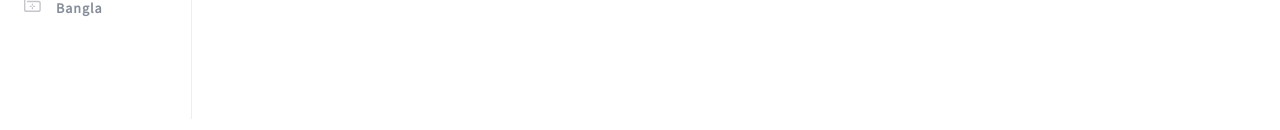
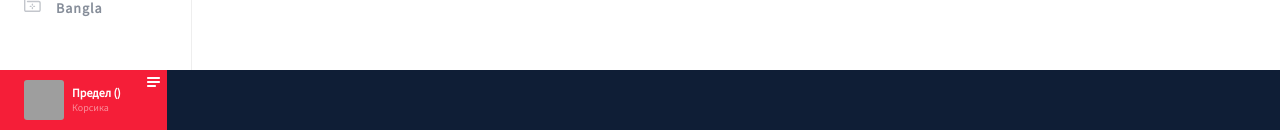
Before and after one commit to RabbitYui/music-player-test-project, a React (Create React App) app: page / in a window 1280 px wide. Shown: the part 681-811 px from the top of the page. Built offline with nearby package versions, Linux system fonts and the light colour scheme; grey boxes are pictures that could not be loaded.

Commit message:
player starts

```diff
--- a/src/App.js
+++ b/src/App.js
@@ -1,8 +1,10 @@
 import React from 'react';
 import './App.scss';
-import {BrowserRouter as Router, Route, Link} from "react-router-dom";
+import {BrowserRouter as Router, Route, Switch} from "react-router-dom";
 import LeftMenu from "./leftMenu/leftMenu";
 import Header from "./header/header";
+import MainPage from "./mainPage/mainPage";
+import Player from "./player/player";
 
 function App() {
   return (
@@ -10,6 +12,10 @@ function App() {
       <div className="main-app">
         <LeftMenu/>
         <Header/>
+          <Switch>
+              <Route exact path="/" component={MainPage} />
+          </Switch>
+          <Player />
       </div>
     </Router>
   );
--- a/src/header/header.scss
+++ b/src/header/header.scss
@@ -15,6 +15,9 @@
       height: 20px;
       width: auto;
       padding-right: 10px;
+      &:hover {
+        cursor: pointer;
+      }
     }
     input[type=search] {
       border: none;
--- a/src/leftMenu/leftMenu.scss
+++ b/src/leftMenu/leftMenu.scss
@@ -28,6 +28,9 @@ $activeColour:  #3E2AD1;
       }
       &:focus {
         border: none;
+        color: $activeColour;
+      }
+      &:active {
         color: $activeColour;
       }
     }
--- /dev/null
+++ b/src/mainPage/mainPage.js
@@ -0,0 +1,12 @@
+import React, { Component } from 'react';
+import "./mainPage.scss";
+
+function MainPage() {
+    return(
+        <div>
+            It works!
+        </div>
+    );
+}
+
+export default MainPage;
--- /dev/null
+++ b/src/player/musicInfo/musicInfo.js
@@ -0,0 +1,28 @@
+import React from 'react';
+import "./musicInfo.scss";
+
+function MusicInfo(props) {
+    return (
+        <div className="music-info">
+            <div className="music-info-pic" style={ {backgroundImage: `url(${props.url})`}}>
+            </div>
+            <div className="music-info-text">
+                <span className="music-info-text-song">
+                    {props.song}
+                </span>
+                <span className="music-info-text-artist">
+                    {props.artist}
+                </span>
+            </div>
+            <div className="music-info-playlist">
+                <svg width="13" height="10" viewBox="0 0 13 10" fill="white" xmlns="http://www.w3.org/2000/svg">
+                    <path fill-rule="evenodd" clip-rule="evenodd" d="M13 4.90002C13 4.34774 12.5523 3.90002 12 3.90002H1C0.447715 3.90002 0 4.34774 0 4.90002C0 5.45231 0.447715 5.90002 1 5.90002H12C12.5523 5.90002 13 5.45231 13 4.90002Z" />
+                    <path fill-rule="evenodd" clip-rule="evenodd" d="M13 1C13 0.447715 12.5523 0 12 0H1C0.447715 0 0 0.447715 0 1C0 1.55228 0.447715 2 1 2H12C12.5523 2 13 1.55228 13 1Z" />
+                    <path fill-rule="evenodd" clip-rule="evenodd" d="M9 8.90002C9 8.34774 8.55229 7.90002 8 7.90002H1C0.447715 7.90002 0 8.34774 0 8.90002C0 9.45231 0.447715 9.90002 1 9.90002H8C8.55229 9.90002 9 9.45231 9 8.90002Z" />
+                </svg>
+            </div>
+        </div>
+    );
+}
+
+export default MusicInfo;
--- /dev/null
+++ b/src/player/musicInfo/musicInfo.scss
@@ -0,0 +1,42 @@
+
+.music-info {
+  width: 167px;
+  background-color: #F51E38;
+  display: flex;
+  align-items: center;
+  position: relative;
+
+  &-pic {
+    width: 40px;
+    height: 40px;
+    border-radius: 3px;
+    background-size: cover;
+    margin-left: 24px;
+    margin-right: 8px;
+  }
+
+  &-playlist {
+    width: 10px;
+    height: auto;
+    position: absolute;
+    top: 1px;
+    right: 10px;
+  }
+
+  &-text {
+    font-family: "Source Sans Pro Regular";
+    display: flex;
+    flex-direction: column;
+    &-song {
+      color: #fff;
+      font-size: 12px;
+      line-height: 16px;
+      font-weight: 600;
+    }
+
+    &-artist {
+      color: rgba(255, 255, 255, 0.5);
+      font-size: 10px;
+    }
+  }
+}
--- /dev/null
+++ b/src/player/player.js
@@ -0,0 +1,19 @@
+import React, { Component } from 'react';
+import "./player.scss";
+import MusicInfo from "./musicInfo/musicInfo";
+
+class Player extends Component{
+ render() {
+     return (
+         <div className="player">
+            <MusicInfo
+                song = {"Предел ()"}
+                artist={"Корсика"}
+                url = {"./assets/images/img/album-img.jpg"}
+            />
+         </div>
+     );
+ }
+}
+
+export default Player;
--- /dev/null
+++ b/src/player/player.scss
@@ -0,0 +1,9 @@
+.player {
+  width: 100%;
+  background-color: #0F1E36;
+  display: flex;
+  position: absolute;
+  top: 93.87%;
+  height: 60px;
+  z-index: 1;
+}
```
Also changed, not shown: assets/images/img/album-img.jpg (added), src/mainPage/mainPage.scss (added).
